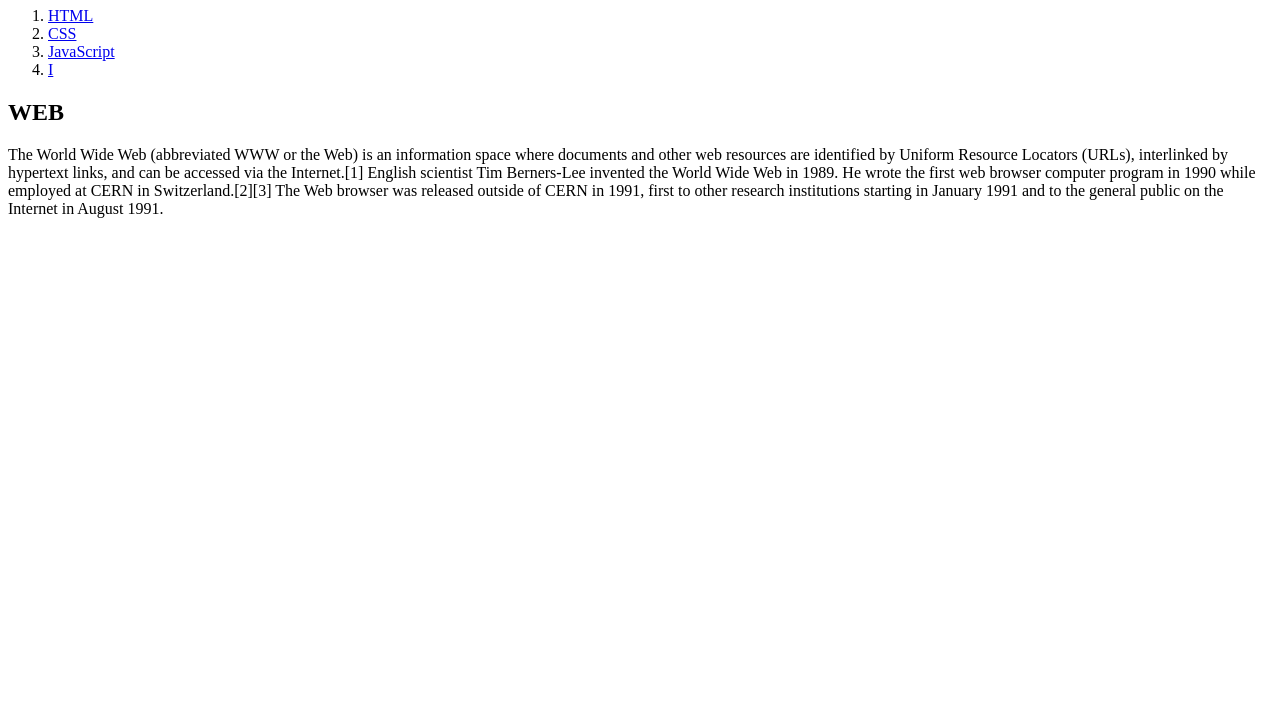
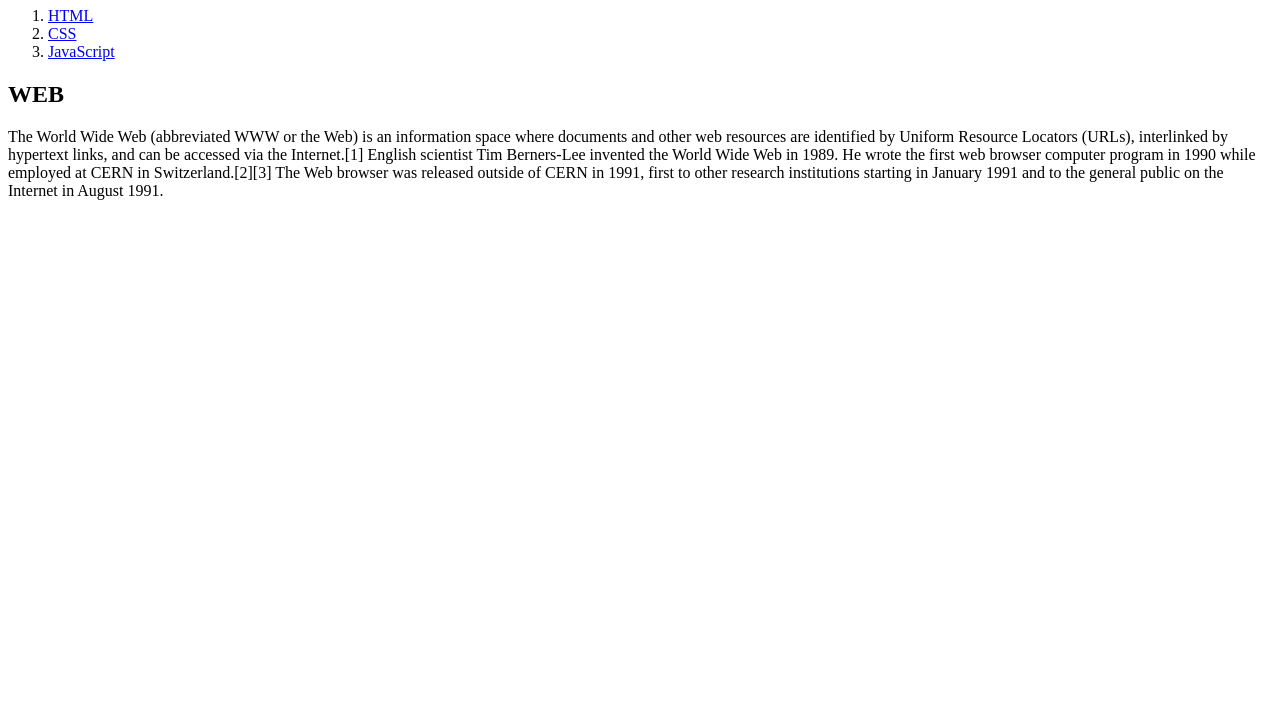
Before and after one commit to MasterQA08/web1, a plain HTML site: page index.html in a window 1280 px wide. Shown: the part 73-800 px from the top of the page. Drawn offline with Linux system fonts and the light colour scheme.

Commit message:
Update index.html

```diff
--- a/index.html
+++ b/index.html
@@ -10,7 +10,6 @@
     <li><a href="1.html">HTML</a></li>
     <li><a href="2.html">CSS</a></li>
     <li><a href="3.html">JavaScript</a></li>
-    <li><a href="4.html">I</a></li>
   </ol>
   <h2>WEB</h2>
   <p>The World Wide Web (abbreviated WWW or the Web) is an information space where documents and other web resources are identified by Uniform Resource Locators (URLs), interlinked by hypertext links, and can be accessed via the Internet.[1] English scientist Tim Berners-Lee invented the World Wide Web in 1989. He wrote the first web browser computer program in 1990 while employed at CERN in Switzerland.[2][3] The Web browser was released outside of CERN in 1991, first to other research institutions starting in January 1991 and to the general public on the Internet in August 1991.
```
